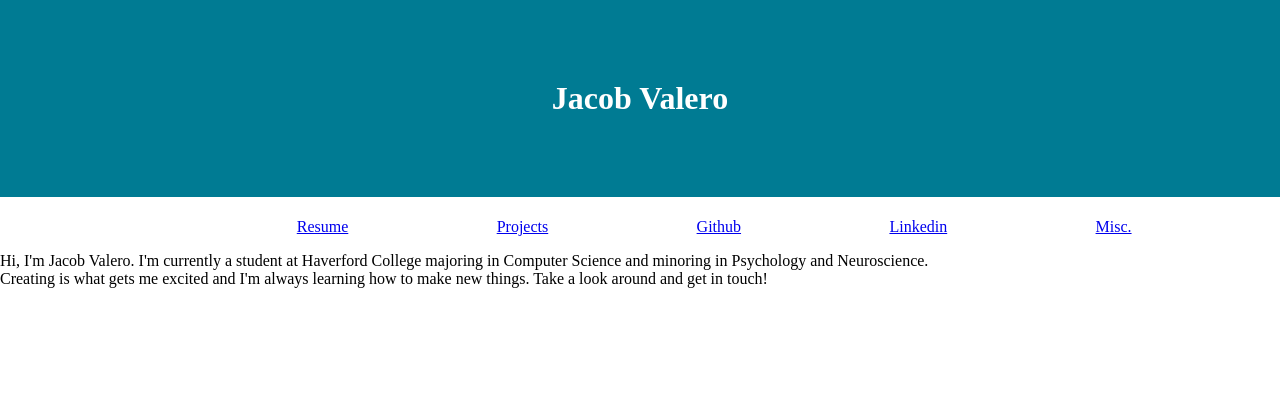
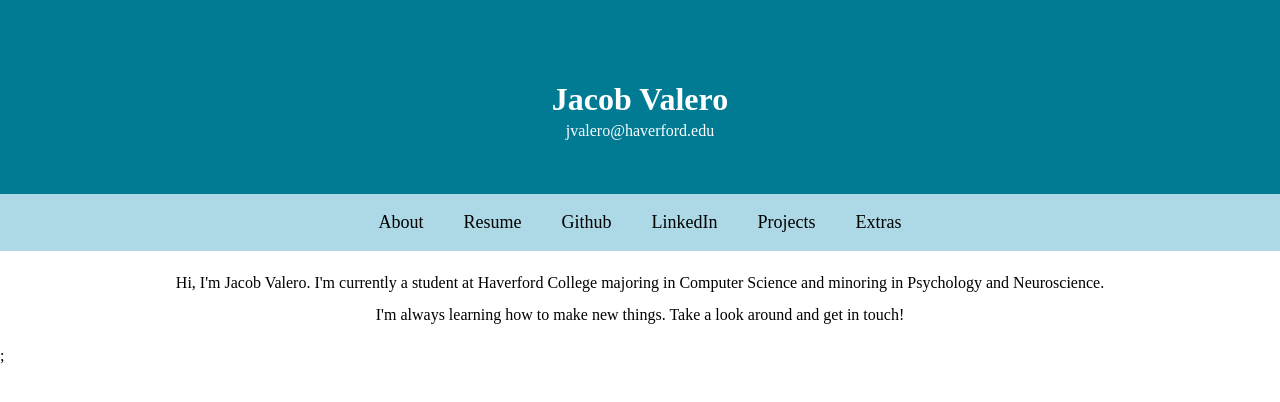
Before and after one commit to Orelavant/Orelavant.github.io, a plain HTML site: page portfolio_html/index.html in a window 1280 px wide. Drawn offline with Linux system fonts and the light colour scheme.

Commit message:
Added resume page and github link. Mostly css style changes

```diff
--- a/portfolio_html/index.html
+++ b/portfolio_html/index.html
@@ -2,55 +2,105 @@
 
 <html>
 <head>
-    <title>Jacob Valero</title>
+    <title>Jacob Valero | Home</title>
     <meta charset="UTF-8">
     <meta name="viewport" content="width=device-width, initial-scale=1">
+    <!-- Display favicons with a random little pixel art of projects-->
+    <link rel="icon" type="image/png" href="file:///C:/Users/matth/Pictures/profile.png" />
     <style>
         body {
             margin: auto;
         }
 
-        @font-face{
+        /*Doesn't work rn*/
+        @font-face {
             font-family: Open-sans;
             src: url(C:\Users\matth\Downloads\misc\Open-Sans);
         }
 
-        #title{
+        #header {
             margin-top: 0;
             text-align: center;
-            padding: 80px;
+            padding: 60px;
             background-color: rgb(0, 123, 147);
             color: white;
         }
 
-        #links{
-            text-align: center;
-            display: flex;
-            justify-content: space-evenly;
+        #header h1{
+            margin-bottom: -12px;
         }
 
+        #links {
+            overflow: hidden;
+            background-color: lightblue;
+            margin-top: -22px;
+            display: flex;
+            justify-content: center;
+        }
+
+            #links a {
+                padding: 18px 20px;
+                color: black;
+                text-decoration: none;
+                text-align: center;
+                font-size: 18px;
+            }
+
+                #links a:hover {
+                    background-color: floralwhite;
+                }
+
+        #intro {
+            text-align: center;
+            line-height: 2;
+            font-size: 16px;
+        }
     </style>
+    <script>
+        /* Not working rn*/
+        var img1 = <img src="file:///C:/Users/matth/Pictures/profile.png" alt="Picture of me holding a longboard I made" width="200" />;
+        var img2 = <img src="file:///C:/Users/matth/Pictures/scene.png" alt="Picture of scene" width="200" />;
+        var imgArr = [img1, img2];
+
+        function getRandImg() {
+            var randNum = Math.floor(Math.random() * imgArr.length);
+            var randImg = imgArr[randNum];
+            document.write(randImg);
+        }
+    </script>
 </head>
 
 <body>
-    <h1 id="title">Jacob Valero</h1>
+    <div id="header">
+        <h1>Jacob Valero</h1>
+        <p>jvalero@haverford.edu</p>
+    </div>
 
-    <div class="navbar" id="links">
-        <br><a href="#">Resume</a>
+    <div id="links">
+        <br><a href="C:\Users\matth\Documents\CodingProjects\portfolio\portfolio_html\index.html">About</a>
+        <a href="C:\Users\matth\Documents\CodingProjects\portfolio\portfolio_html\resume.html">Resume</a>
+        <a href="https://github.com/Orelavant">Github</a>
+        <a href="#">LinkedIn</a>
         <a href="#">Projects</a>
-        <a href="#">Github</a>
-        <a href="#">Linkedin</a>
-        <a href="#" class="right">Misc.</a>
+        <a href="#">Extras</a>
     </div>
 
     <p id="intro">
         Hi, I'm Jacob Valero. I'm currently a student at Haverford College majoring in
         Computer Science and minoring in Psychology and Neuroscience. <br>
-        Creating is what gets me excited and I'm
-        always learning how to make new things. Take a look around and get in touch!
+        I'm always learning how to make new things. Take a look around and get in touch!
     </p>
+
+    <!-- Here you can put a random project on display.
+        Here's a test with a random img array, but you could also put in webGl projects
+        Not working ATM-->
+
+    <img id="demo" />;
+
+    <script>document.getElementById("demo").innerHTML = getRandImg();</script>
+
+
 </body>
 </html>
 
 <!--C:\Users\matth\Documents\CodingProjects\portfolio\portfolio_html\index.html-->
-<!--<img src="file:///C:/Users/matth/Pictures/profile.png" alt="Picture of me holding a longboard I made" width="200"/>-->
```
Also changed, not shown: portfolio_html/resume.html (added, +73 -0 lines).
